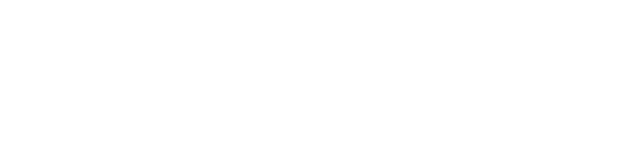
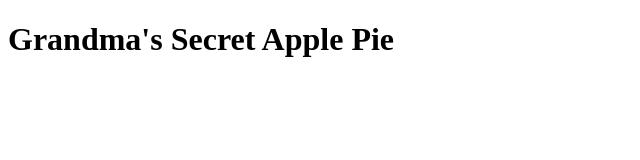
Before and after one commit to MohammadSajjadHossain9648/test-repo-using-surge-hosting, a plain HTML site: page index.html in a window 1280 px wide. Shown: the whole page, without its empty margins (0-640 px from the left). Drawn offline with Linux system fonts and the light colour scheme.

Commit message:
Add HTML part for header section

```diff
--- a/index.html
+++ b/index.html
@@ -7,6 +7,8 @@
     <link rel="stylesheet" href="styles/style.css">
 </head>
 <body>
-
+    <header>
+        <h1>Grandma's Secret Apple Pie</h1>
+    </header>
 </body>
 </html>
```
